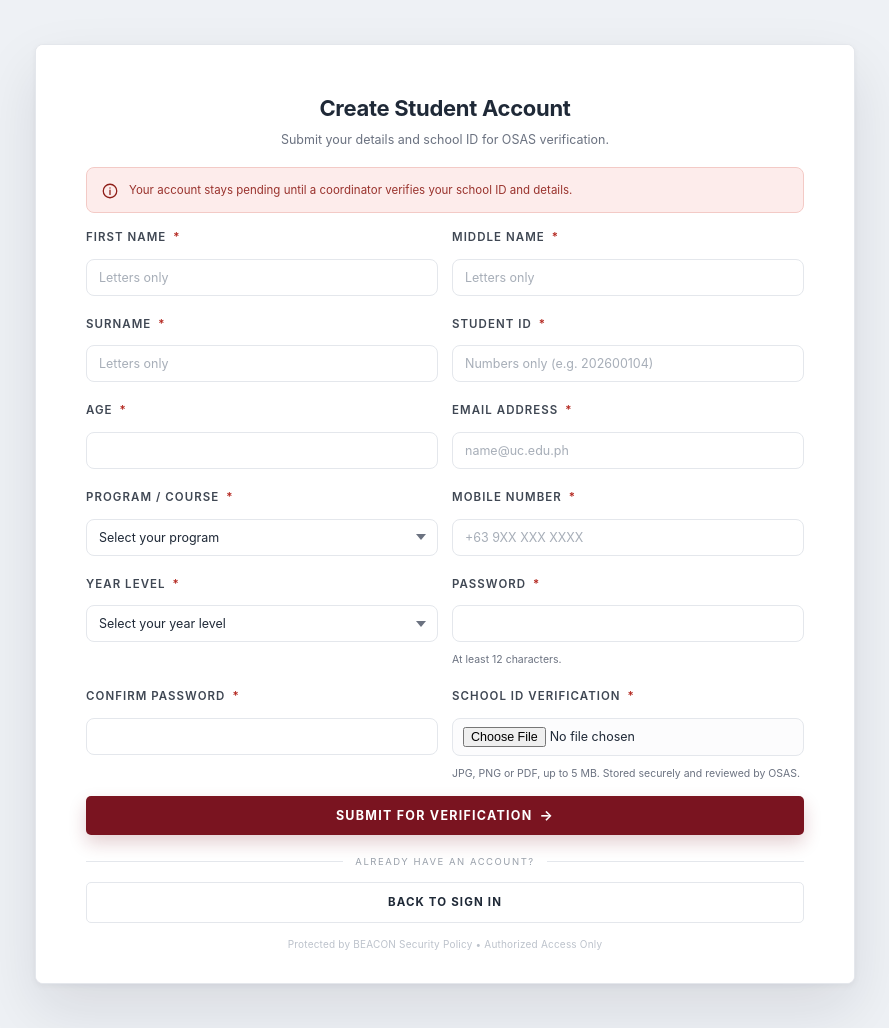
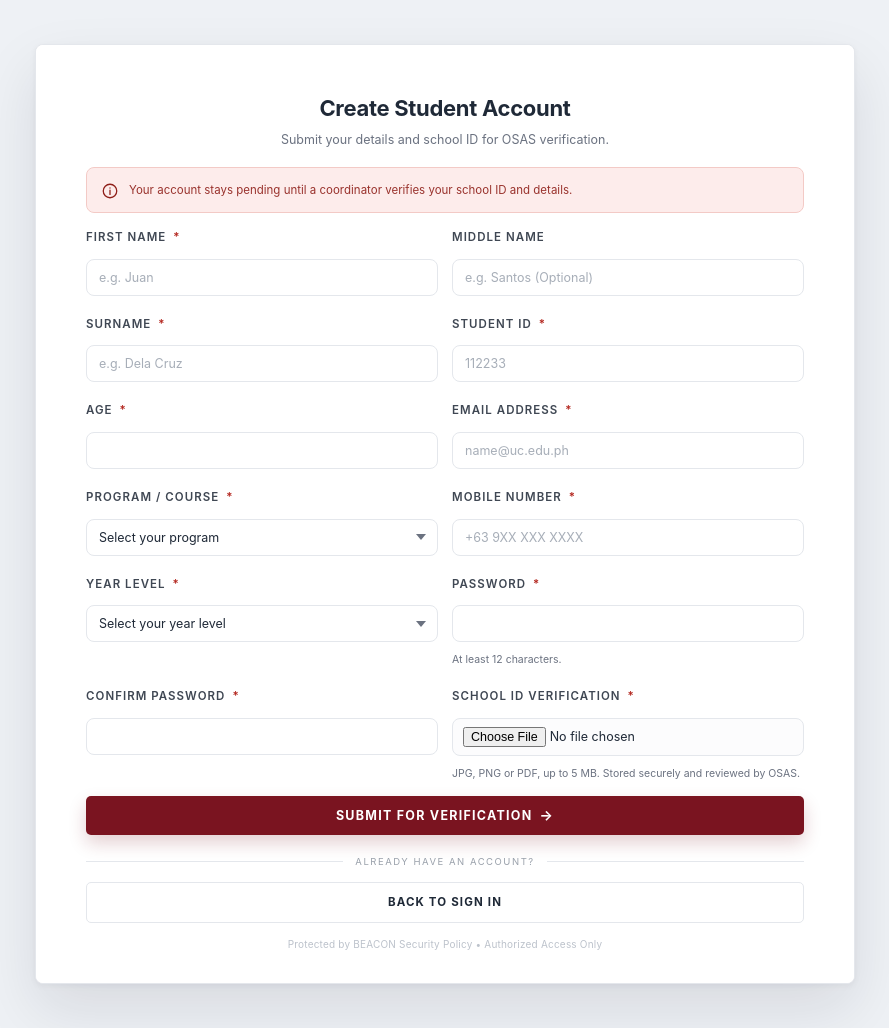
Before and after one commit to natskie101/osas_beacon, a Laravel app: page /register in a window 1280 px wide. Shown: the whole page, without its empty margins (195-1084 px from the left). Run offline with Laravel 12, Linux system fonts and the light colour scheme; some libraries are stand-ins or nearby versions.

Commit message:
Make middle name optional and update placeholders for name and student ID
- RegisterStudentRequest: middle_name is now nullable.
- register.blade.php:
  - First name placeholder: e.g. Juan
  - Middle name label: optional, placeholder e.g. Santos (Optional)
  - Surname placeholder: e.g. Dela Cruz
  - Student ID placeholder: 112233
- AJAX form submission and real-time validation filters updated accordingly.

```diff
--- a/app/Http/Requests/Auth/RegisterStudentRequest.php
+++ b/app/Http/Requests/Auth/RegisterStudentRequest.php
@@ -13,7 +13,7 @@ final class RegisterStudentRequest extends FormRequest
     {
         return [
             'first_name' => ['required', 'string', 'max:80', 'regex:/^[a-zA-ZñÑ\s\-\.]+$/'],
-            'middle_name' => ['required', 'string', 'max:100', 'regex:/^[a-zA-ZñÑ\s\-\.]+$/'],
+            'middle_name' => ['nullable', 'string', 'max:100', 'regex:/^[a-zA-ZñÑ\s\-\.]+$/'],
             'last_name' => ['required', 'string', 'max:80', 'regex:/^[a-zA-ZñÑ\s\-\.]+$/'],
             'student_id' => ['required', 'string', 'max:30', 'regex:/^\d+$/', 'unique:users,student_id'],
             'age' => ['required', 'integer', 'min:10', 'max:100'],
--- a/resources/views/auth/register.blade.php
+++ b/resources/views/auth/register.blade.php
@@ -36,25 +36,25 @@ $selected = static fn (string $value, ?string $current): string => (string) $val
     <div class="form-grid form-grid--2">
         <div class="field">
             <label for="first_name">First name <span class="req">*</span></label>
-            <input class="input{!! $invalid('first_name') !!}" id="first_name" name="first_name" value="{{ $old['first_name'] ?? '' }}" maxlength="80" required placeholder="Letters only">
+            <input class="input{!! $invalid('first_name') !!}" id="first_name" name="first_name" value="{{ $old['first_name'] ?? '' }}" maxlength="80" required placeholder="e.g. Juan">
             <div class="form-error" id="error_first_name"><?php if ($errorFor('first_name')): ?>{{ $errorFor('first_name') }}<?php endif; ?></div>
         </div>
 
         <div class="field">
-            <label for="middle_name">Middle name <span class="req">*</span></label>
-            <input class="input{!! $invalid('middle_name') !!}" id="middle_name" name="middle_name" value="{{ $old['middle_name'] ?? '' }}" maxlength="100" required placeholder="Letters only">
+            <label for="middle_name">Middle name</label>
+            <input class="input{!! $invalid('middle_name') !!}" id="middle_name" name="middle_name" value="{{ $old['middle_name'] ?? '' }}" maxlength="100" placeholder="e.g. Santos (Optional)">
             <div class="form-error" id="error_middle_name"><?php if ($errorFor('middle_name')): ?>{{ $errorFor('middle_name') }}<?php endif; ?></div>
         </div>
 
         <div class="field">
             <label for="last_name">Surname <span class="req">*</span></label>
-            <input class="input{!! $invalid('last_name') !!}" id="last_name" name="last_name" value="{{ $old['last_name'] ?? '' }}" maxlength="80" required placeholder="Letters only">
+            <input class="input{!! $invalid('last_name') !!}" id="last_name" name="last_name" value="{{ $old['last_name'] ?? '' }}" maxlength="80" required placeholder="e.g. Dela Cruz">
             <div class="form-error" id="error_last_name"><?php if ($errorFor('last_name')): ?>{{ $errorFor('last_name') }}<?php endif; ?></div>
         </div>
 
         <div class="field">
             <label for="student_id">Student ID <span class="req">*</span></label>
-            <input class="input{!! $invalid('student_id') !!}" id="student_id" name="student_id" value="{{ $old['student_id'] ?? '' }}" maxlength="30" placeholder="Numbers only (e.g. 202600104)" required>
+            <input class="input{!! $invalid('student_id') !!}" id="student_id" name="student_id" value="{{ $old['student_id'] ?? '' }}" maxlength="30" placeholder="112233" required>
             <div class="form-error" id="error_student_id"><?php if ($errorFor('student_id')): ?>{{ $errorFor('student_id') }}<?php endif; ?></div>
         </div>
 
@@ -134,7 +134,6 @@ document.addEventListener("DOMContentLoaded", function () {
     var form = document.getElementById("register-form");
     if (!form) return;
 
-    // Real-time input filtering according to specific input rules
     var firstName = document.getElementById("first_name");
     var middleName = document.getElementById("middle_name");
     var lastName = document.getElementById("last_name");
@@ -158,11 +157,13 @@ document.addEventListener("DOMContentLoaded", function () {
         });
     }
 
-    // First, Middle, Surname: letters, spaces, hyphens, periods, ñ/Ñ only
+    // First Name, Surname: letters only
     var letterRegex = /^[a-zA-ZñÑ\s\-\.]$/;
     restrictInput(firstName, letterRegex);
+    restrictInput(lastName, letterRegex);
+
+    // Middle Name: letters only (optional, can be empty)
     restrictInput(middleName, letterRegex);
-    restrictInput(lastName, letterRegex);
 
     // Student ID: numbers only
     var digitRegex = /^\d$/;
@@ -182,7 +183,6 @@ document.addEventListener("DOMContentLoaded", function () {
         var submitBtn = document.getElementById("submit-btn");
         var alertContainer = document.getElementById("register-alert-container");
 
-        // Clear previous error states
         alertContainer.innerHTML = "";
         var inputs = form.querySelectorAll(".input");
         for (var i = 0; i < inputs.length; i++) {
```
